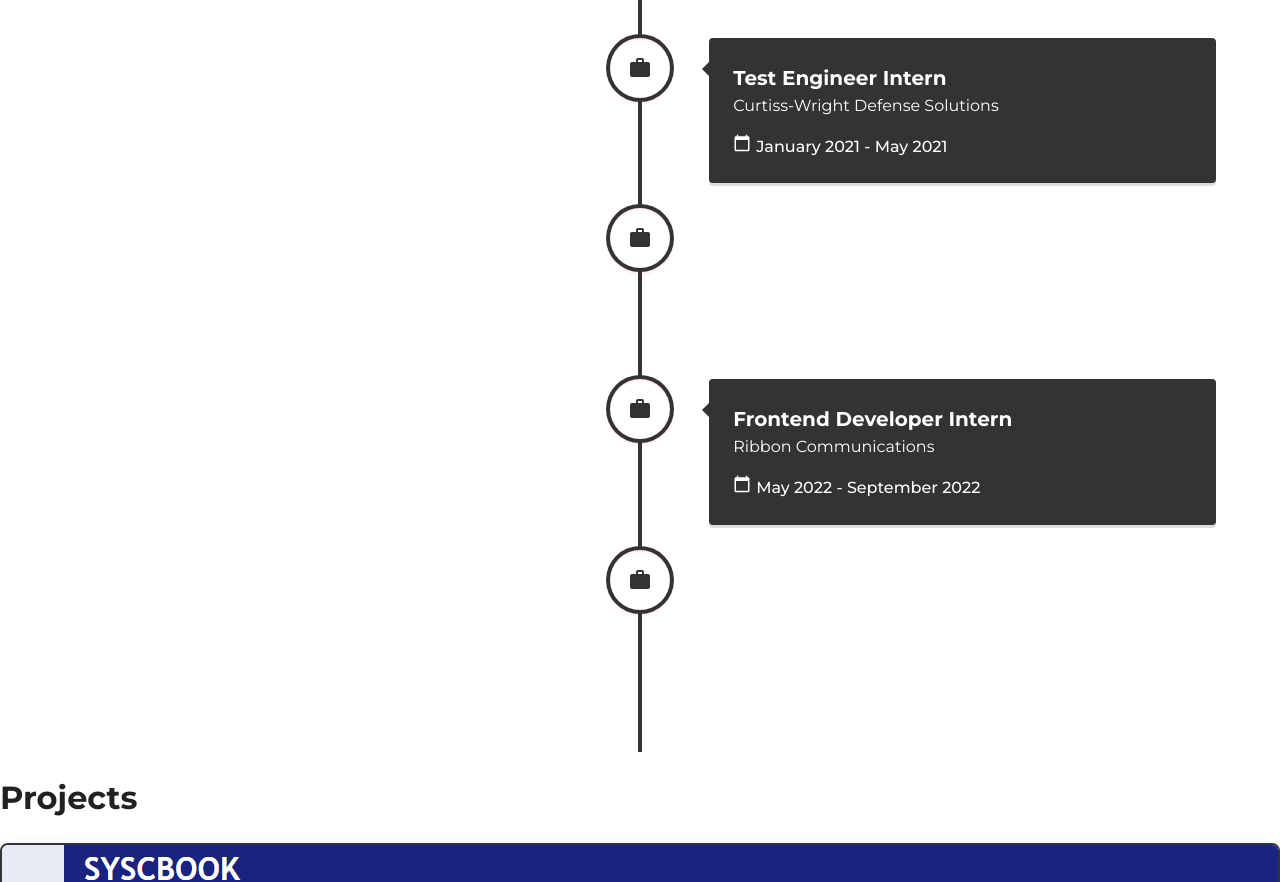
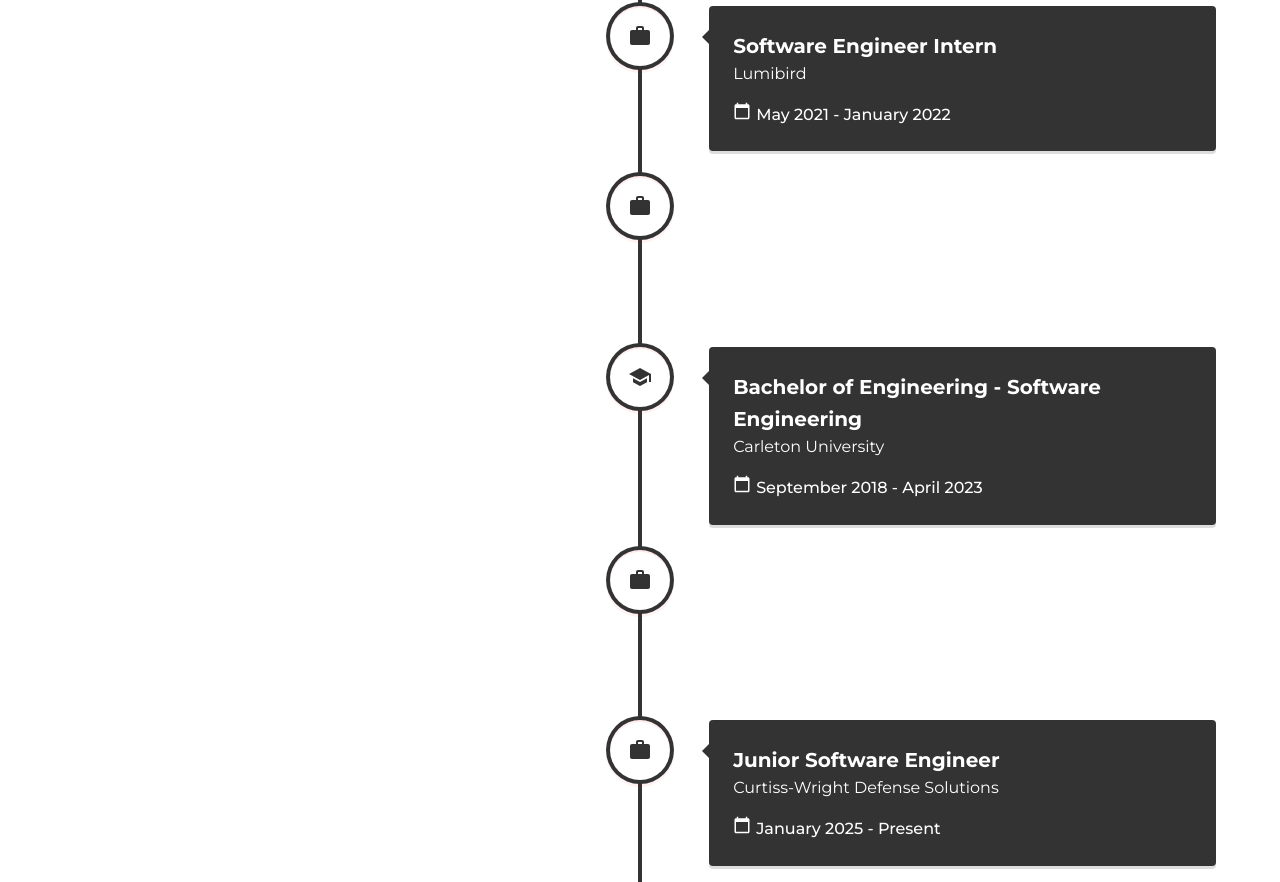
Before and after one commit to RyanGitWing/MinimalPortfolio, a React (Vite) app: page / in a window 1280 px wide. Shown: the part 6107-6989 px from the top of the page. Built offline with nearby package versions, Linux system fonts and the light colour scheme; the HTML template or start-up script is replaced by a standard one.

Commit message:
updated experience

```diff
--- a/src/data/ExperienceData.js
+++ b/src/data/ExperienceData.js
@@ -24,12 +24,6 @@
     type: 'work'
   },
   {
-    title: "Bachelor of Engineering - Software Engineering",
-    year: "September 2018 - April 2023",
-    company: "Carleton University",
-    type: 'school'
-  },
-  {
     title: "Test Engineer Intern",
     year: "January 2021 - May 2021",
     company: "Curtiss-Wright Defense Solutions",
@@ -48,9 +42,21 @@
     type: 'work'
   },
   {
-    title: "FullStack Developer Intern",
-    year: "May 2024 - August 2024",
+    title: "Bachelor of Engineering - Software Engineering",
+    year: "September 2018 - April 2023",
+    company: "Carleton University",
+    type: 'school'
+  },
+  {
+    title: "Freelance FullStack Developer",
+    year: "May 2024 - December 2024",
     company: "Esportium",
     type: 'work'
   },
+  {
+    title: "Junior Software Engineer",
+    year: "January 2025 - Present",
+    company: "Curtiss-Wright Defense Solutions",
+    type: 'work'
+  },
 ];
```
